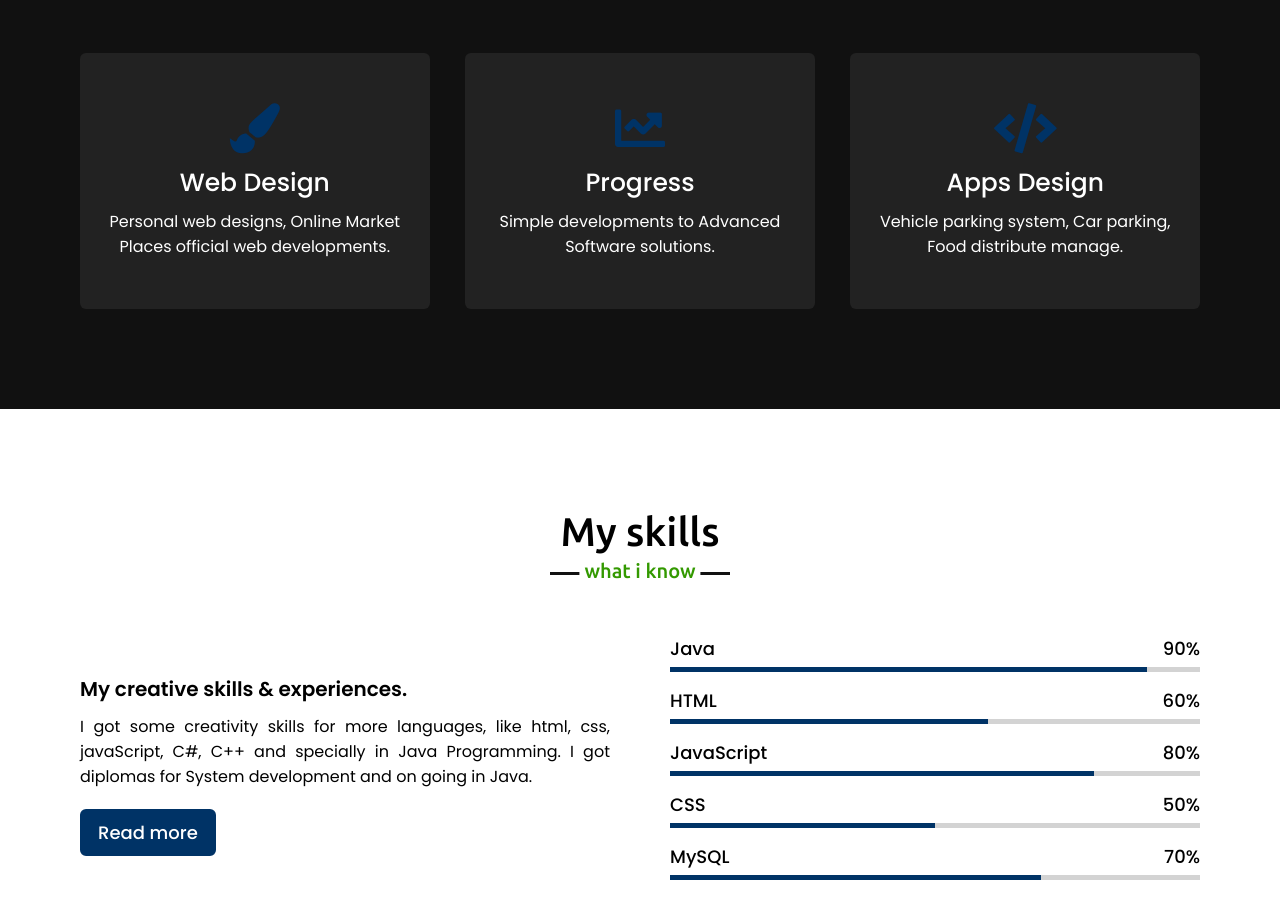
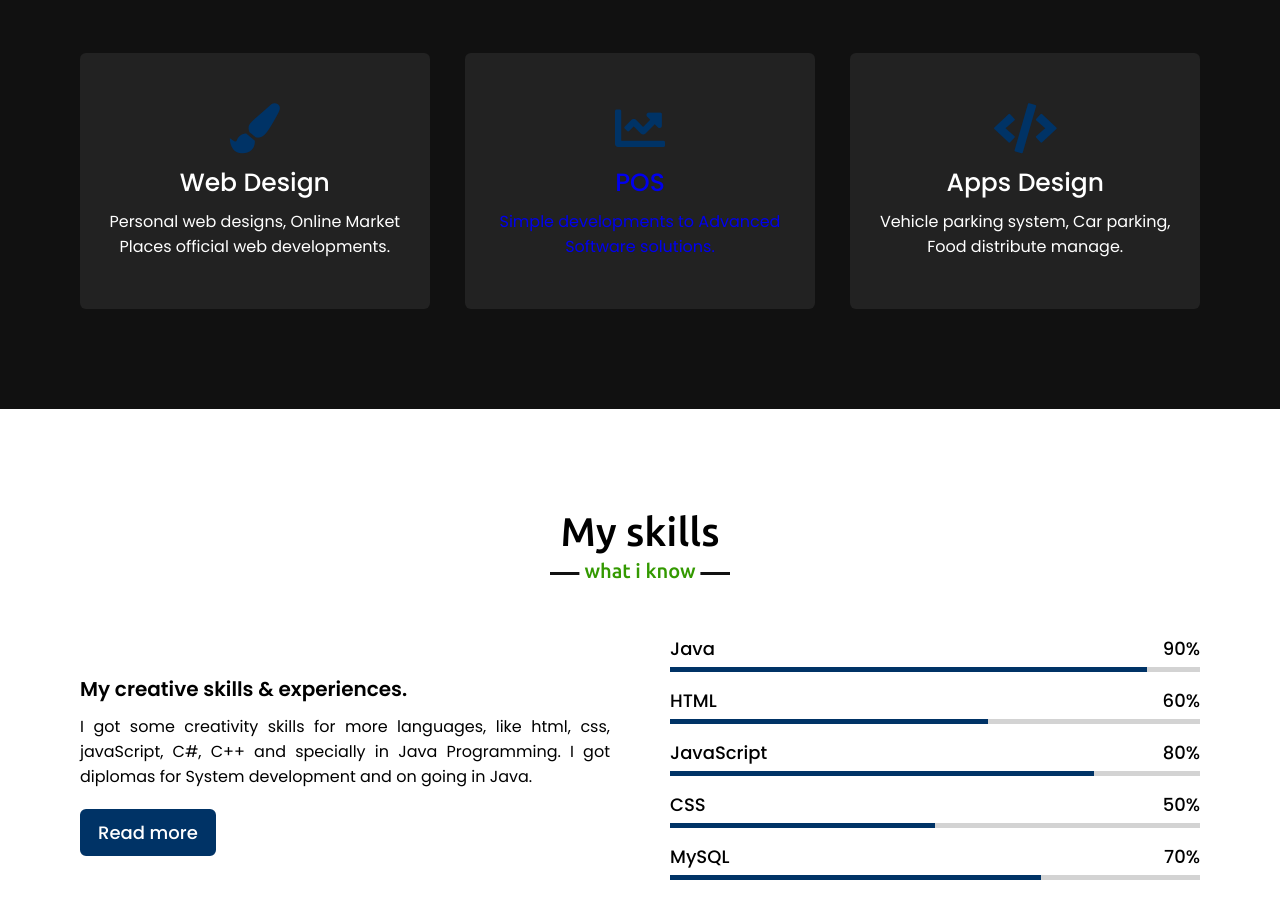
Before and after one commit to KHSenevirathne/MyProfile, a plain HTML site: page index.html in a window 1280 px wide. Shown: the part 1706-2606 px from the top of the page. Drawn offline with nearby package versions, Linux system fonts and the light colour scheme.

Commit message:
Conneted to POS with my profile

```diff
--- a/index.html
+++ b/index.html
@@ -76,11 +76,13 @@
                     </div>
                 </div>
                 <div class="card">
+                    <a href="myprojects/POS/index.html">
                     <div class="box">
                         <i class="fas fa-chart-line"></i>
-                        <div class="text">Progress</div>
+                        <div class="text">POS</div>
                         <p>Simple developments to Advanced Software solutions.</p>
                     </div>
+                    </a>
                 </div>
                 <div class="card">
                     <div class="box">
```
